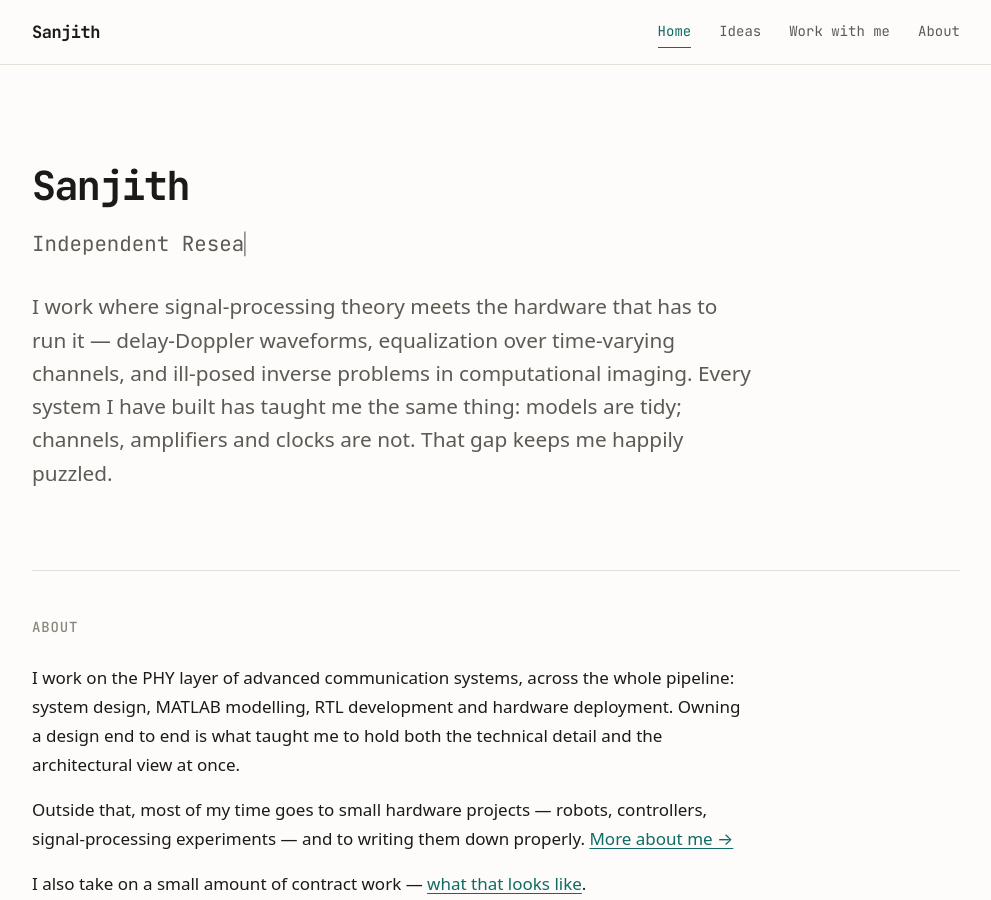
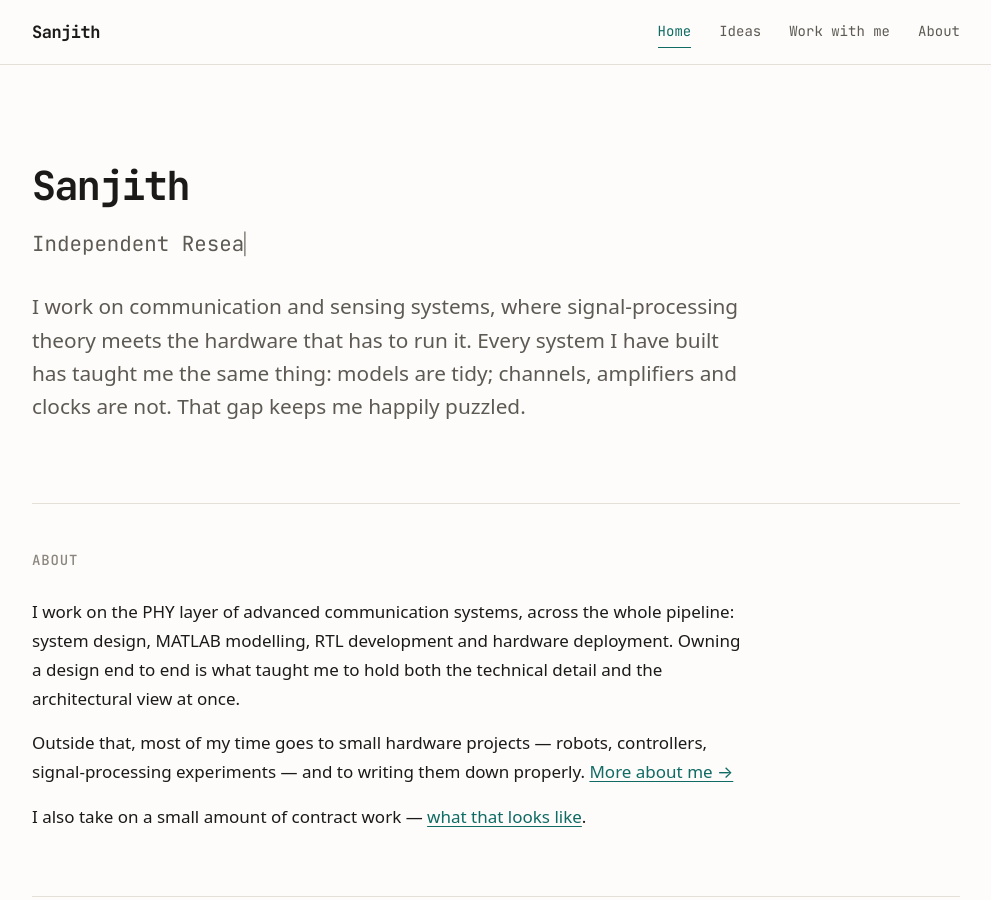
Before and after one commit to sanjith1999/sanjith1999.github.io, a Jekyll site: the page built from index.html, in a window 1280 px wide and 900 px high. Shown: the whole window, without its empty margins (144-1135 px from the left). Built offline with Jekyll 4.4.1, drawn with Linux system fonts in a browser that asks for light colours; some web fonts are replaced.

Commit message:
WIP001: Name the domain, not the topic list, on the landing page
"Communication and sensing systems" says in three words what the list
of specific interests said in twenty, and covers the imaging work
without needing its own clause. Reordered so the sentence opens on the
domain and closes on the position.

Co-Authored-By: Claude Opus 5 <noreply@anthropic.com>

```diff
--- a/index.html
+++ b/index.html
@@ -8,11 +8,10 @@ title: Home
     <h1>Sanjith</h1>
     <p class="hero-role" data-roles="DSP / FPGA Engineer|Independent Researcher">DSP / FPGA Engineer</p>
     <p>
-      I work where signal-processing theory meets the hardware that has to run it —
-      delay-Doppler waveforms, equalization over time-varying channels, and ill-posed
-      inverse problems in computational imaging. Every system I have built has taught me
-      the same thing: models are tidy; channels, amplifiers and clocks are not. That gap
-      keeps me happily puzzled.
+      I work on communication and sensing systems, where signal-processing theory meets
+      the hardware that has to run it. Every system I have built has taught me the same
+      thing: models are tidy; channels, amplifiers and clocks are not. That gap keeps me
+      happily puzzled.
     </p>
   </section>
 
```
